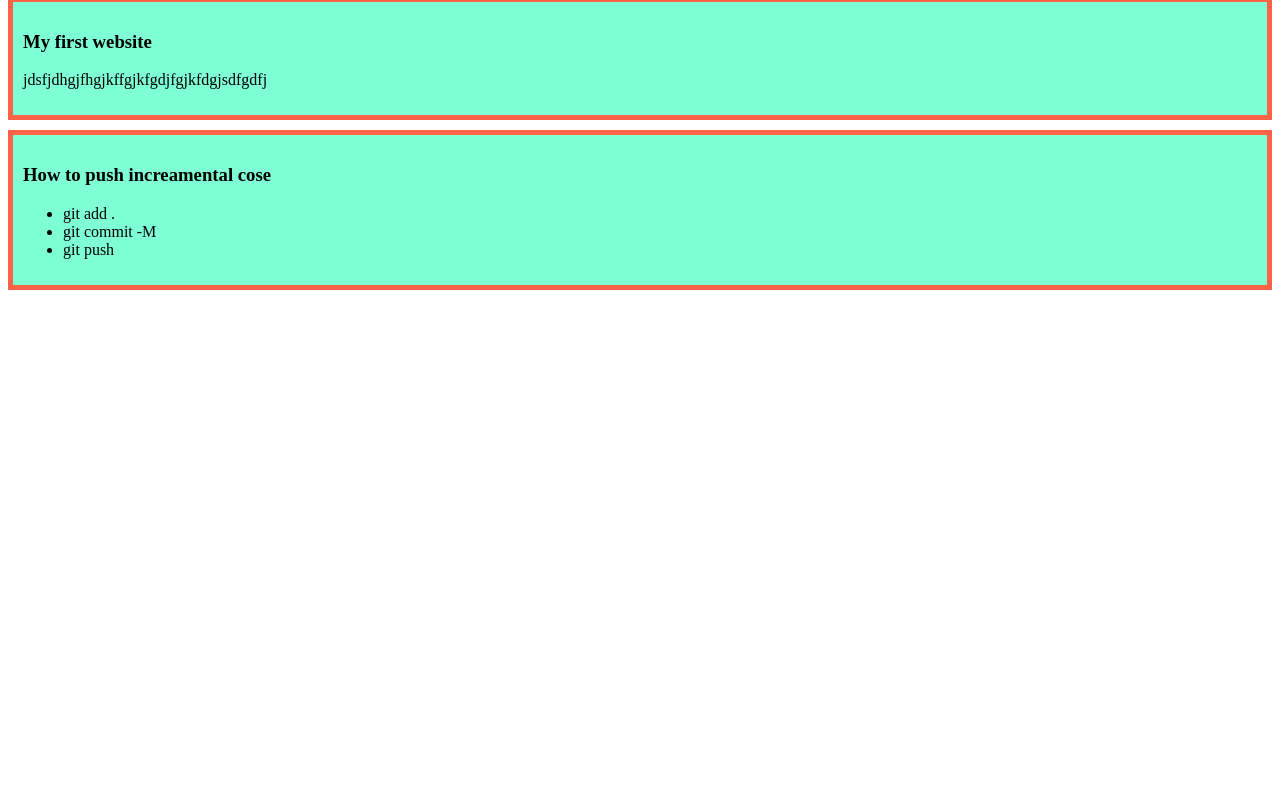
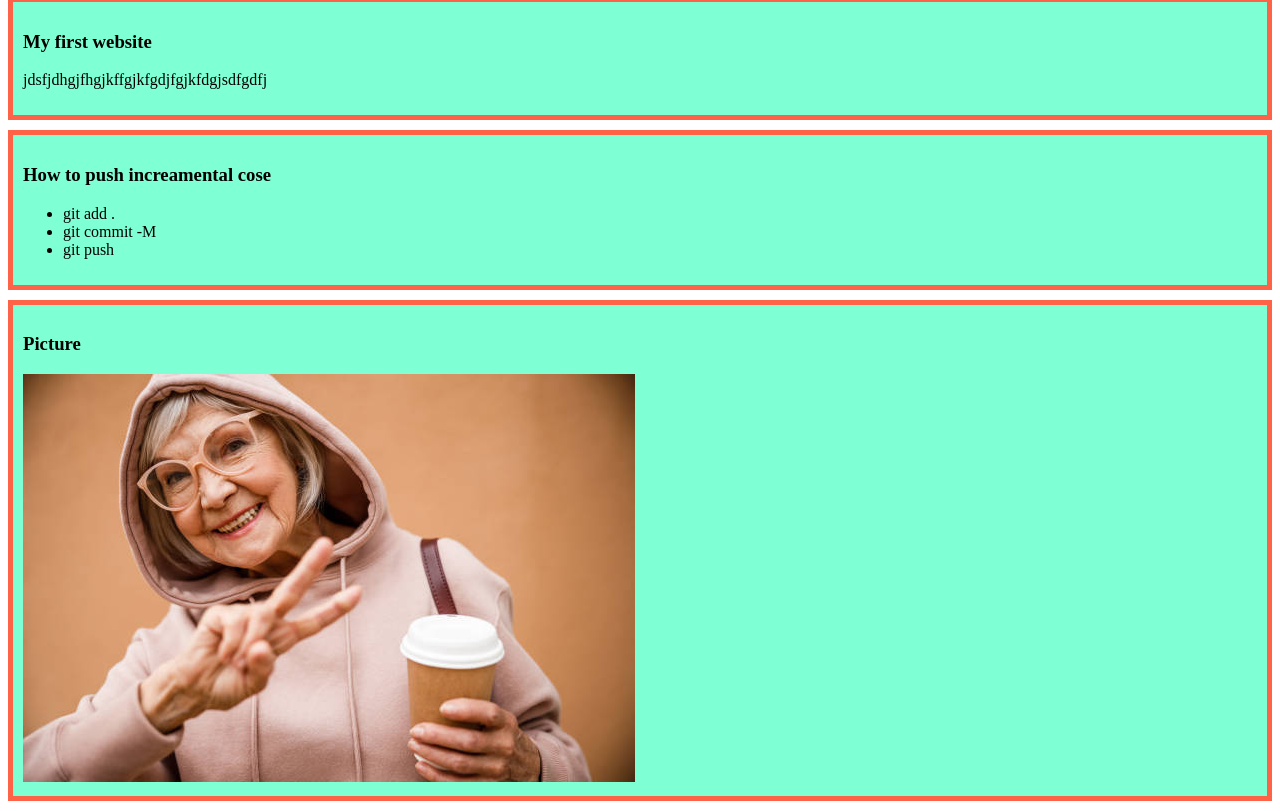
Before and after one commit to miftiali90/my-simple-website-1, a plain HTML site: page index.html in a window 1280 px wide. Shown: the part 338-1149 px from the top of the page. Before the commit the page ends 800 px from the top, so only its background shows below. Drawn offline with Linux system fonts and the light colour scheme.

Commit message:
first commit

```diff
--- a/index.html
+++ b/index.html
@@ -28,5 +28,9 @@
             <li>git push</li>
         </ul>
     </div>
+    <div>
+        <h3>Picture</h3>
+        <img src="image/Coffee.jpg" alt="">
+    </div>
 </body>
 </html>
```
Also changed, not shown: image/Baby pic.jpg (added), image/Coffee.jpg (added), image/Rock.jpg (added).
